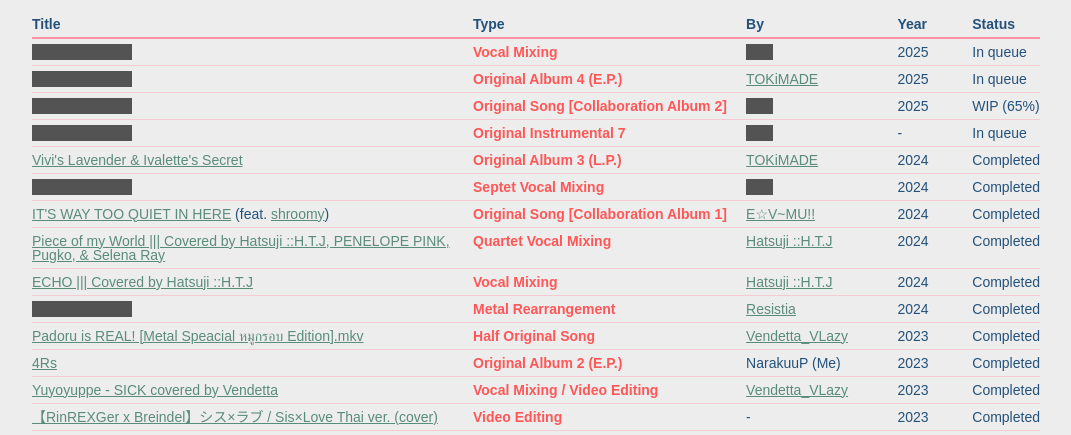
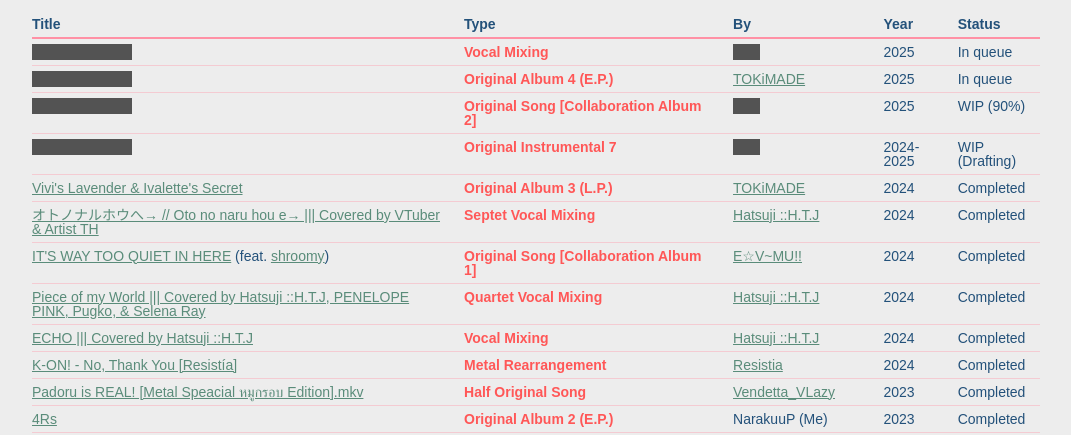
Before and after one commit to tokimade/tokimade.github.io, a plain HTML site: page cms.html in a window 1280 px wide. Shown: the part 339-774 px from the top of the page, without its empty margins (104-1175 px from the left). Drawn offline with Linux system fonts and the light colour scheme; a web font is replaced by a local one.

Commit message:
Update cms.html

```diff
--- a/cms.html
+++ b/cms.html
@@ -2492,7 +2492,7 @@
                                                     <spoiler-text>TBA</spoiler-text>
                                                 </td>
                                                 <td>2025</td>
-                                                <td>WIP (65%)</td>
+                                                <td>WIP (90%)</td>
                                             </tr>
                                             <tr>
 											<td>
@@ -2503,12 +2503,12 @@
                                                 <td>
                                                     <spoiler-text>TBA</spoiler-text>
                                                 </td>
-                                                <td>-</td>
-                                                <td>In queue</td>
+                                                <td>2024-2025</td>
+                                                <td>WIP (Drafting)</td>
                                             </tr>
                                             <tr>
 											<td>
-												<a href="asd">Vivi's Lavender & Ivalette's Secret</a>
+												<a href="https://youtu.be/8tSj2URemmw?si=KicQMOBQo18yhVpN">Vivi's Lavender & Ivalette's Secret</a>
 											</td>
                                                 <td>
                                                     <strong>Original Album 3 (L.P.)</strong></td>
@@ -2520,12 +2520,12 @@
                                             </tr>
 											<tr>
 											<td>
-												<spoiler-text>To be annouced</spoiler-text>
+												<a href="https://youtu.be/eQR7CZfqy_o">オトノナルホウへ→ // Oto no naru hou e→ ||| Covered by VTuber & Artist TH</a>
 											</td>
                                                 <td>
                                                     <strong>Septet Vocal Mixing</strong></td>
                                                 <td>
-                                                    <spoiler-text>TBA</spoiler-text>
+                                                    <a href="https://www.youtube.com/@HatsujiHTJ">Hatsuji ::H.T.J</a>
                                                 </td>
                                                 <td>2024</td>
                                                 <td>Completed</td>
@@ -2562,7 +2562,11 @@
                                             </tr>
                                             <tr>
                                                 <td>
-                                                    <spoiler-text>To be annouced</spoiler-text></td><td><strong>Metal Rearrangement</strong></td>
+                                                    <a href="https://youtu.be/4sKHFofY6HE">K-ON! - No, Thank You [Resistía]</a>
+												</td>
+													<td>
+														<strong>Metal Rearrangement</strong>
+													</td>
                                                 <td>
                                                     <a href="https://www.youtube.com/@Resistia7777">Resistia</a>
                                                 </td>
```
